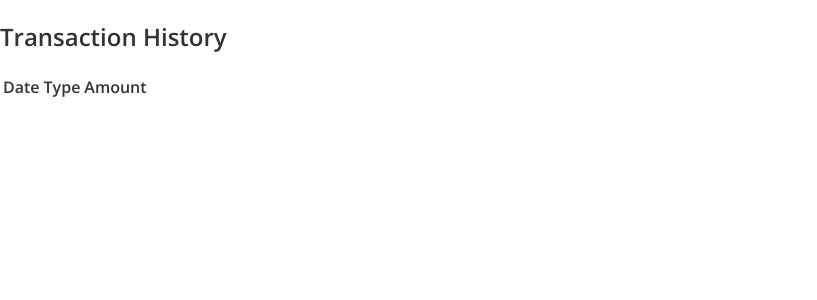
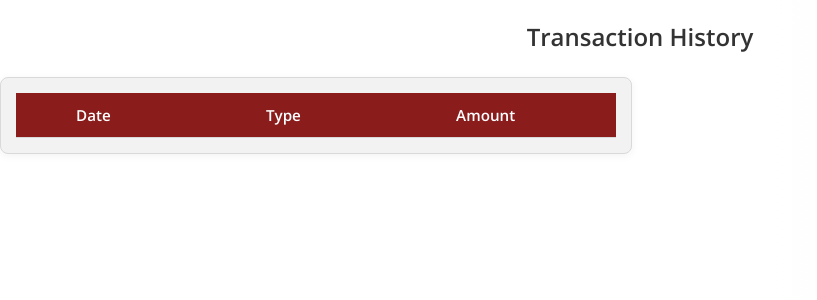
Before and after one commit to rysealex/wildcat-credit-union, a React (Create React App) app in the folder client/: page /transaction_history in a window 1280 px wide. Shown: the top 300 px of the page, without its empty margins (0-817 px from the left). Built offline with nearby package versions, Linux system fonts and the light colour scheme.

Commit message:
Styled the transaction history.

```diff
--- a/client/src/components/transaction_history.jsx
+++ b/client/src/components/transaction_history.jsx
@@ -63,7 +63,8 @@ import { FaHistory } from 'react-icons/fa';
 
 		return (
 			<div>
-				<h2>Transaction History</h2>
+				<h2 style={{ textAlign: 'center' }}>Transaction History</h2>
+				<div className='transaction-history-scroll-box'>
 					<table>
 						<thead>
 							<tr>
@@ -91,6 +92,7 @@ import { FaHistory } from 'react-icons/fa';
 						</tbody>
 					</table>
 				</div>
+			</div>
 		);
 	};
 
--- a/client/src/index.css
+++ b/client/src/index.css
@@ -386,3 +386,47 @@ button:hover {
 .amount-negative {
   color: red;
 }
+
+.transaction-history-scroll-box {
+    max-height: 200px;
+    max-width: 600px;
+    width: 100%;
+    overflow-y: auto;
+    border: 1px solid var(--grey-border);
+    border-radius: 8px;
+    background-color: var(--grey-light);
+    padding: 15px;
+    box-shadow: 0 2px 8px rgba(0, 0, 0, 0.05);
+    margin-top: 1.5rem;
+}
+
+.transaction-history-scroll-box table {
+    width: 100%;
+    border-collapse: collapse;
+    font-size: 0.95rem;
+    color: var(--text);
+}
+
+.transaction-history-scroll-box th,
+.transaction-history-scroll-box td {
+    padding: 12px 60px;
+    text-align: left;
+    border-bottom: 1px solid var(--grey-border);
+}
+
+.transaction-history-scroll-box th {
+    background-color: var(--crimson);
+    color: var(--white);
+    font-weight: 600;
+    position: sticky;
+    top: 0;
+    z-index: 1;
+}
+
+.transaction-history-scroll-box tbody tr:last-child td {
+    border-bottom: none;
+}
+
+.transaction-history-scroll-box tbody tr:nth-child(even) {
+    background-color: rgba(0, 0, 0, 0.02);
+}
```
Lines whose indentation alone changed are shown as unchanged.
